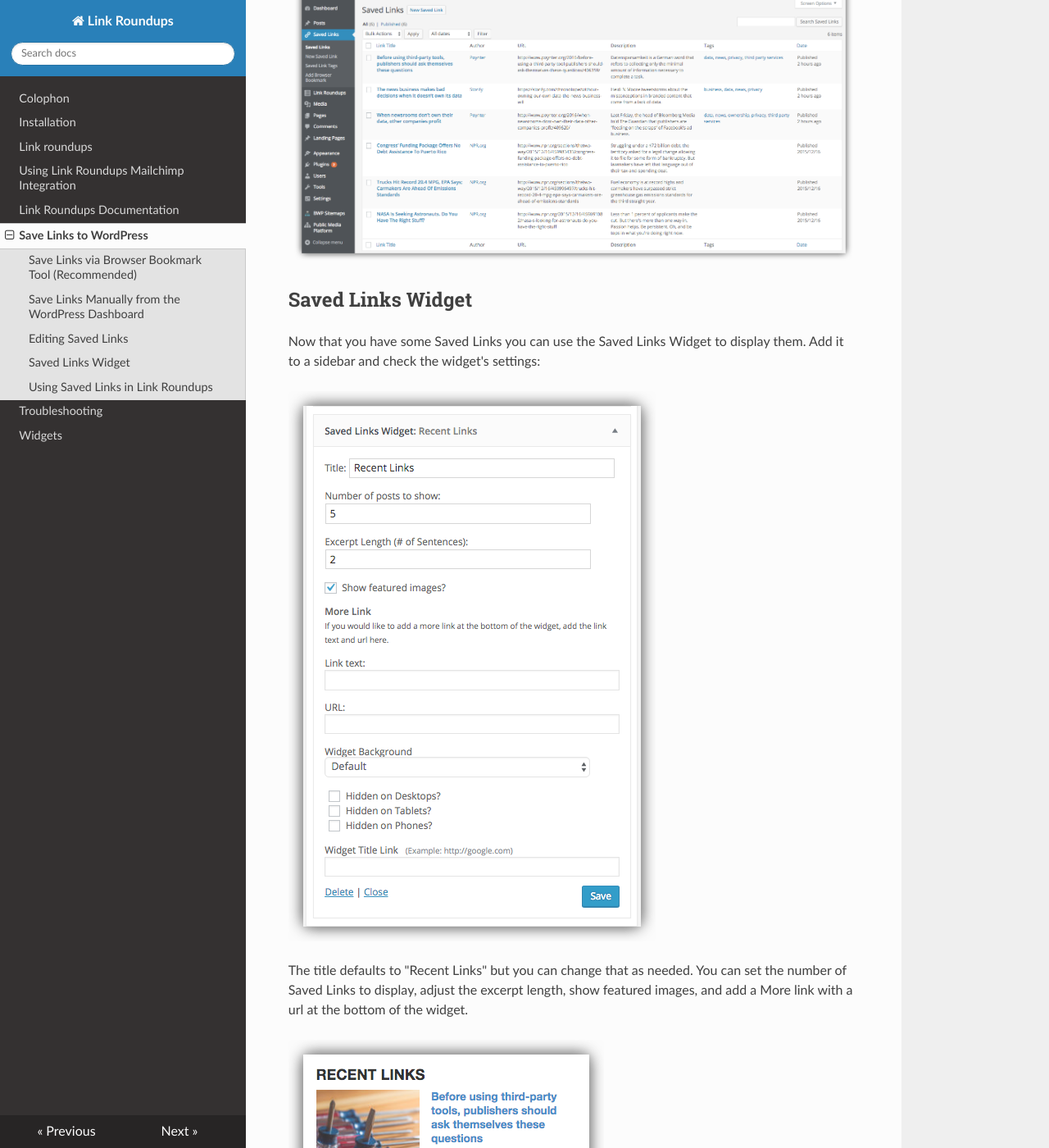
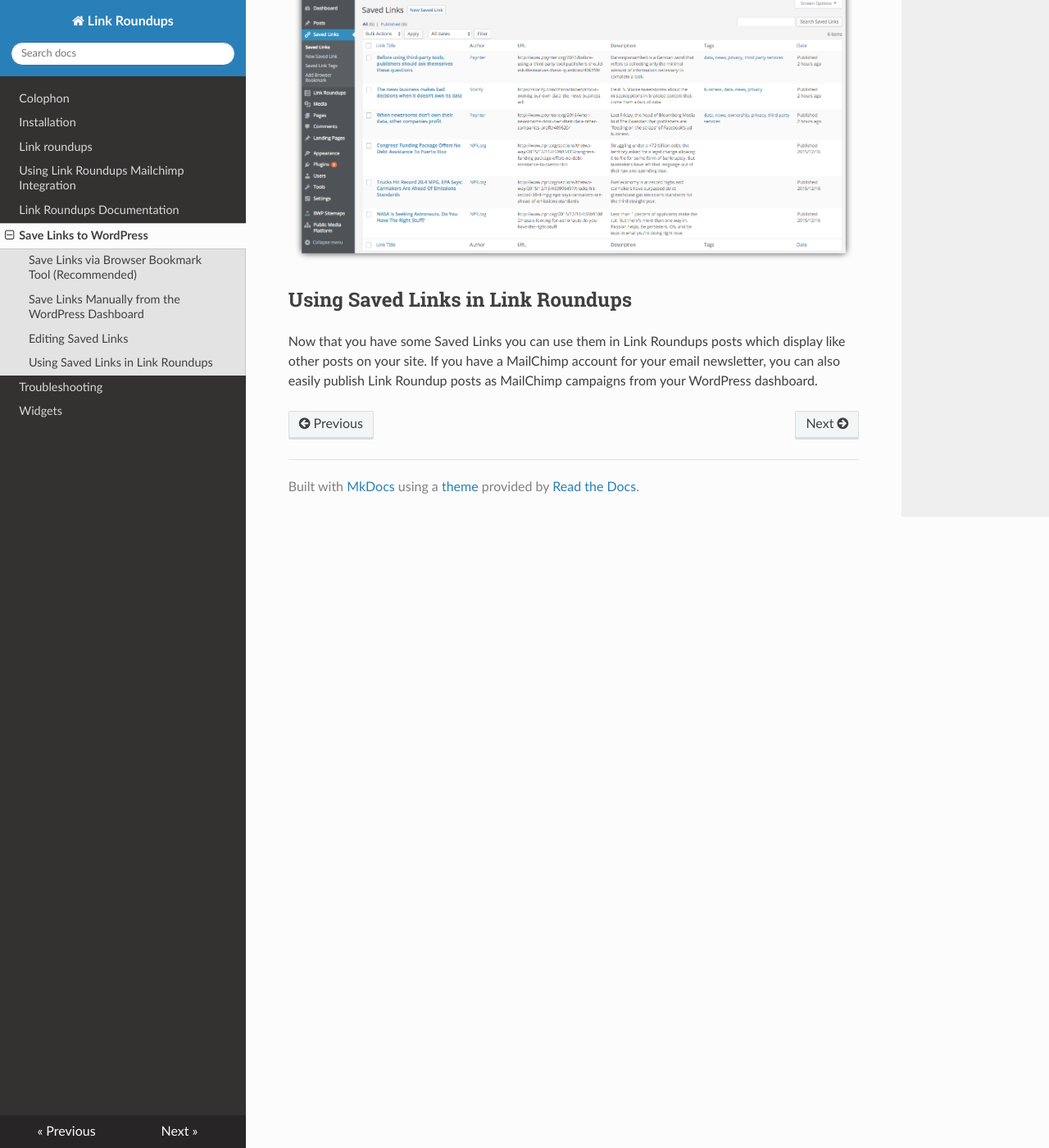
Before and after one commit to INN/link-roundups, an MkDocs documentation site: the page built from docs/saved-links.md, in a window 1280 px wide and 1400 px high, scrolled down 3050 px. Shown: the whole window at 82% size. Built offline with MkDocs 1.6.1, drawn with Linux system fonts in a browser that asks for light colours; nearby versions of some CDN libraries.

Commit message:
delete section on the widget since it's going on the widget page

```diff
--- a/docs/saved-links.md
+++ b/docs/saved-links.md
@@ -36,16 +36,6 @@ Visit the dashboard screen under **Saved Links > Saved Links** to see all your S
 
 ![Saved links area of the WordPress dashboard](img/all-saved-links.png)
 
-## Saved Links Widget
-
-Now that you have some Saved Links you can use the Saved Links Widget to display them. Add it to a sidebar and check the widget's settings:
-
-![Saved links widget settings](img/saved-links-widget.png)
-
-The title defaults to "Recent Links" but you can change that as needed. You can set the number of Saved Links to display, adjust the excerpt length, show featured images, and add a More link with a url at the bottom of the widget.
-
-![Saved Links widget displayed in a sidebar](img/recent-links-sidebar.png)
-
 ## Using Saved Links in Link Roundups
 
 Now that you have some Saved Links you can use them in Link Roundups posts which display like other posts on your site. If you have a MailChimp account for your email newsletter, you can also easily publish Link Roundup posts as MailChimp campaigns from your WordPress dashboard.
```
